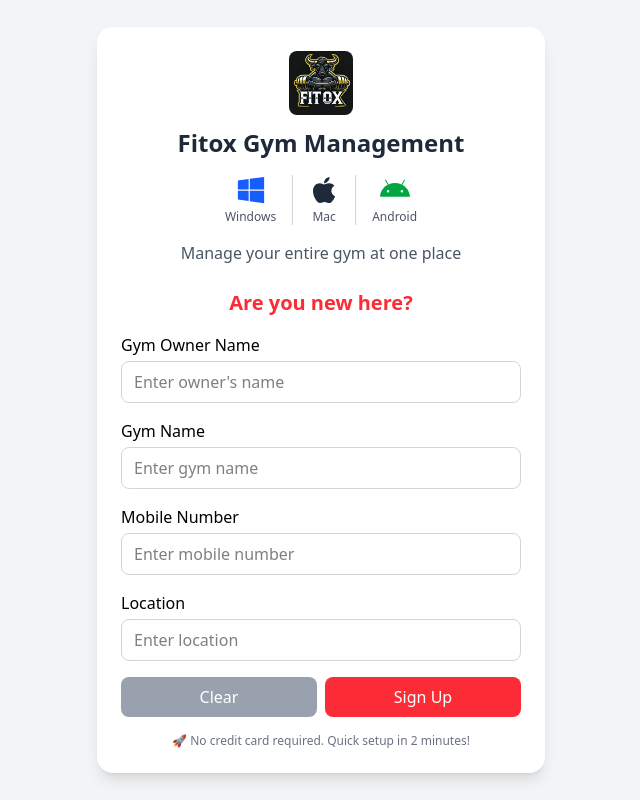
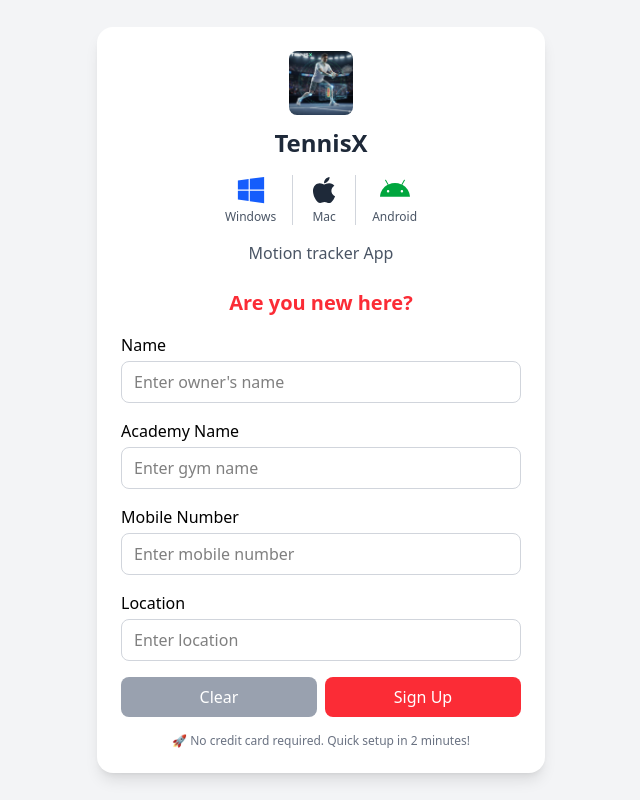
Before and after one commit to alagesh001/fitoxtrack, a React (Vite) app: page /tennisx/register-screen in a window 1280 px wide. Shown: the whole page, without its empty margins (319-959 px from the left). Built offline with nearby package versions, Linux system fonts and the light colour scheme.

Commit message:
correection

```diff
--- a/src/AiHub.jsx
+++ b/src/AiHub.jsx
@@ -111,14 +111,14 @@ const workouts = [
     name: "Form Compare AI (Front/Back)",
     emoji: "🧍‍♂️",
     description:
-      "Anterior and Posterior View Real-time skeletal overlay powered by fitox advanced motion tracking for perfect technique refinement.",
+      "Anterior and Posterior View Real-time skeletal overlay powered by tennisX advanced motion tracking for perfect technique refinement.",
   },
   {
     key: "lateralSide",
     name: "Form Compare AI (Left/Right)",
     emoji: "🏃‍♂️",
     description:
-      "Lateral View Real-time skeletal overlay powered by fitox advanced motion tracking for perfect technique refinement.",
+      "Lateral View Real-time skeletal overlay powered by tennisX advanced motion tracking for perfect technique refinement.",
   },
   // Add more workouts here
 ];
--- a/src/Login.jsx
+++ b/src/Login.jsx
@@ -212,13 +212,13 @@ const [uniqueId, setDeviceId] = useState(null);
                     </button>
                 )}
 
-                <h2 className="text-2xl font-bold text-gray-800">Fitox Gym Admin Panel</h2>
-                <p className="text-gray-600 mt-2">Complete Gym Solution for Owners</p>
+                <h2 className="text-2xl font-bold text-gray-800">TennisX Login</h2>
+                <p className="text-gray-600 mt-2">Tennis Stroke Motion Tracker</p>
 
                 <div className="mt-6">
                     <input
                         type="text"
-                        placeholder="User ID"
+                        placeholder="Mobile"
                         value={userId}
                         onChange={(e) => setUserId(e.target.value)}
                         className="w-full px-4 py-2 border border-gray-300 rounded-lg focus:outline-none focus:ring-2 focus:ring-blue-500"
@@ -241,12 +241,12 @@ const [uniqueId, setDeviceId] = useState(null);
                     </button>
 
                     <div className="mt-6">
-                        <p className="text-sm text-gray-600">New Gym Owner?</p>
+                        <p className="text-sm text-gray-600">New Here?</p>
                         <button
                             onClick={() => navigate("/register-screen")}
                             className="mt-2 w-full bg-green-600 hover:bg-green-700 text-white font-semibold py-2 px-4 rounded-lg transition"
                         >
-                            Register Your Gym
+                            Register Now
                         </button>
                     </div>
                 </div>
--- a/src/NewRegisterscreen.jsx
+++ b/src/NewRegisterscreen.jsx
@@ -1,6 +1,6 @@
 import React, { useState } from "react";
 import axios from "axios";
-import appIcon from './assets/ftox_icon.png'; // Import app icon
+import appIcon from './assets/tennisxicn.png'; // Import app icon
 import { FaWindows, FaApple, FaAndroid, FaLaptop, FaTabletAlt, FaMobileAlt } from "react-icons/fa";
 import Swal from "sweetalert2";
 
@@ -45,7 +45,7 @@ function GymRegistration() {
  Swal.fire({
     iconHtml: '🏋️', // gym emoji instead of default icon
     title: 'Under Verification',
-    html: `<p style="font-size:16px;color:#444;">You will receive a call from Fitox once your account is verified and activated.</p>`,
+    html: `<p style="font-size:16px;color:#444;">You will receive a call from TennisX once your account is verified and activated.</p>`,
     background: '#f0f8ff', // light sporty feel
     confirmButtonText: 'OK 💪',
     confirmButtonColor: '#ff5722', // sporty orange
@@ -99,7 +99,7 @@ function GymRegistration() {
 <div className="text-center mb-6">
   <img src={appIcon} alt="Fitox Logo" className="h-16 mx-auto rounded-lg mb-3" />
 
-  <h1 className="text-2xl font-bold text-gray-800">Fitox Gym Management</h1>
+  <h1 className="text-2xl font-bold text-gray-800">TennisX</h1>
 
   {/* Icons Row */}
   <div className="flex justify-center items-center mt-4 divide-x divide-gray-300">
@@ -123,7 +123,7 @@ function GymRegistration() {
 </div>
 
   <p className="text-gray-600 mt-4">
-    Manage your entire gym at one place
+    Motion tracker App
   </p>
 
 </div>
@@ -136,7 +136,7 @@ function GymRegistration() {
         <div className="space-y-4">
           {/* Owner Name */}
           <div>
-            <label className="block font-medium mb-1">Gym Owner Name</label>
+            <label className="block font-medium mb-1">Name</label>
             <input
               type="text"
               name="ownerName"
@@ -149,7 +149,7 @@ function GymRegistration() {
 
           {/* Gym Name */}
           <div>
-            <label className="block font-medium mb-1">Gym Name</label>
+            <label className="block font-medium mb-1">Academy Name</label>
             <input
               type="text"
               name="gymName"
--- a/src/analyzers/LateralRise.jsx
+++ b/src/analyzers/LateralRise.jsx
@@ -449,7 +449,7 @@ const stopClient = () => {
 )}
       <div className="bg-gray-900 rounded-2xl shadow-xl p-6 w-full max-w-4xl space-y-6">
           <h2 className="flex items-center gap-2 text-xl sm:text-2xl font-bold text-white">
-    <span className="bg-blue-600 text-white text-sm px-2 py-1 rounded-md">TenniX AI</span>
+    <span className="bg-blue-600 text-white text-sm px-2 py-1 rounded-md">TennisX AI</span>
     Real-Time Form Tracker (Front/Back)
   </h2>
 <div className="flex justify-center mt-4">
```
Also changed, not shown: src/assets/tennisxicn.png (added).
